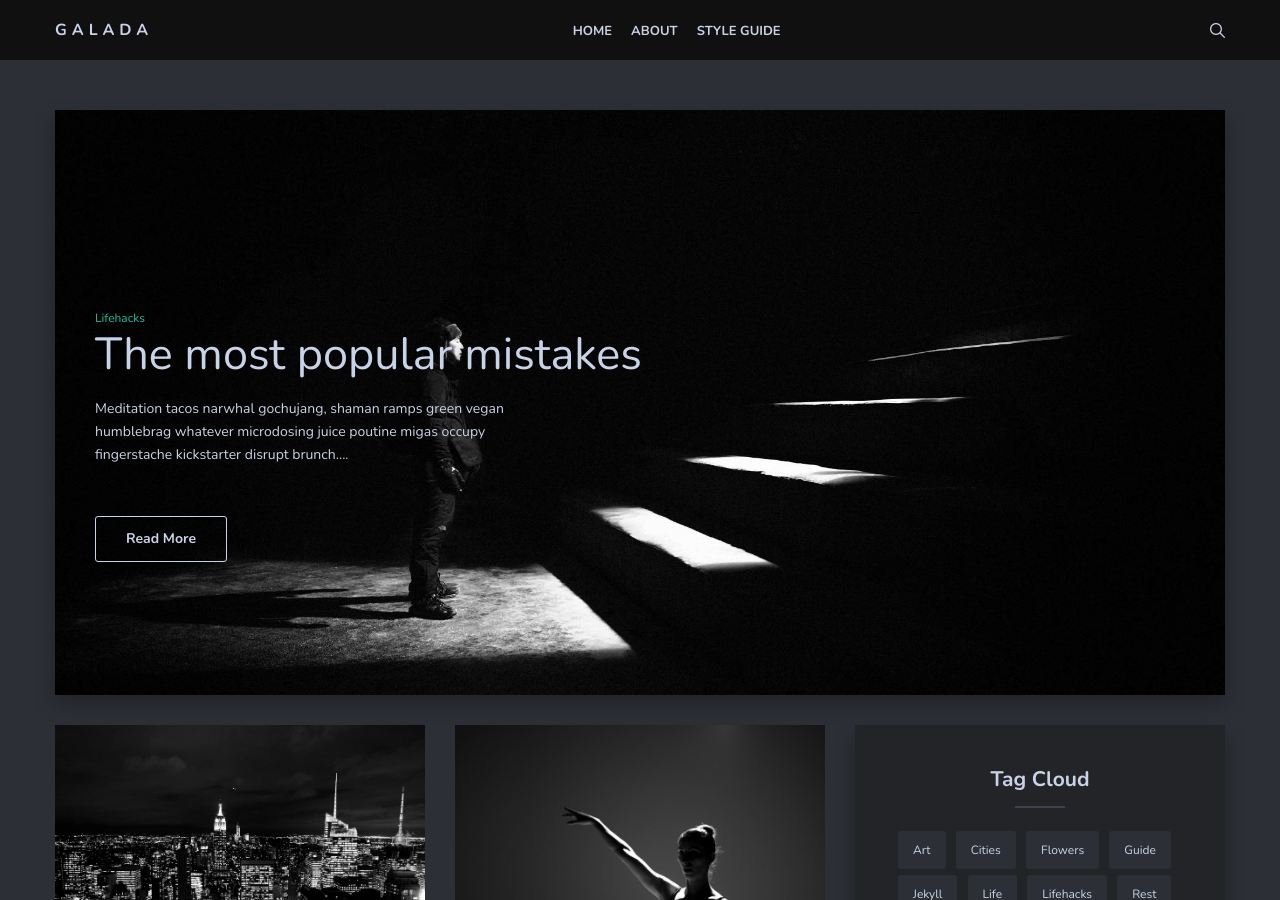
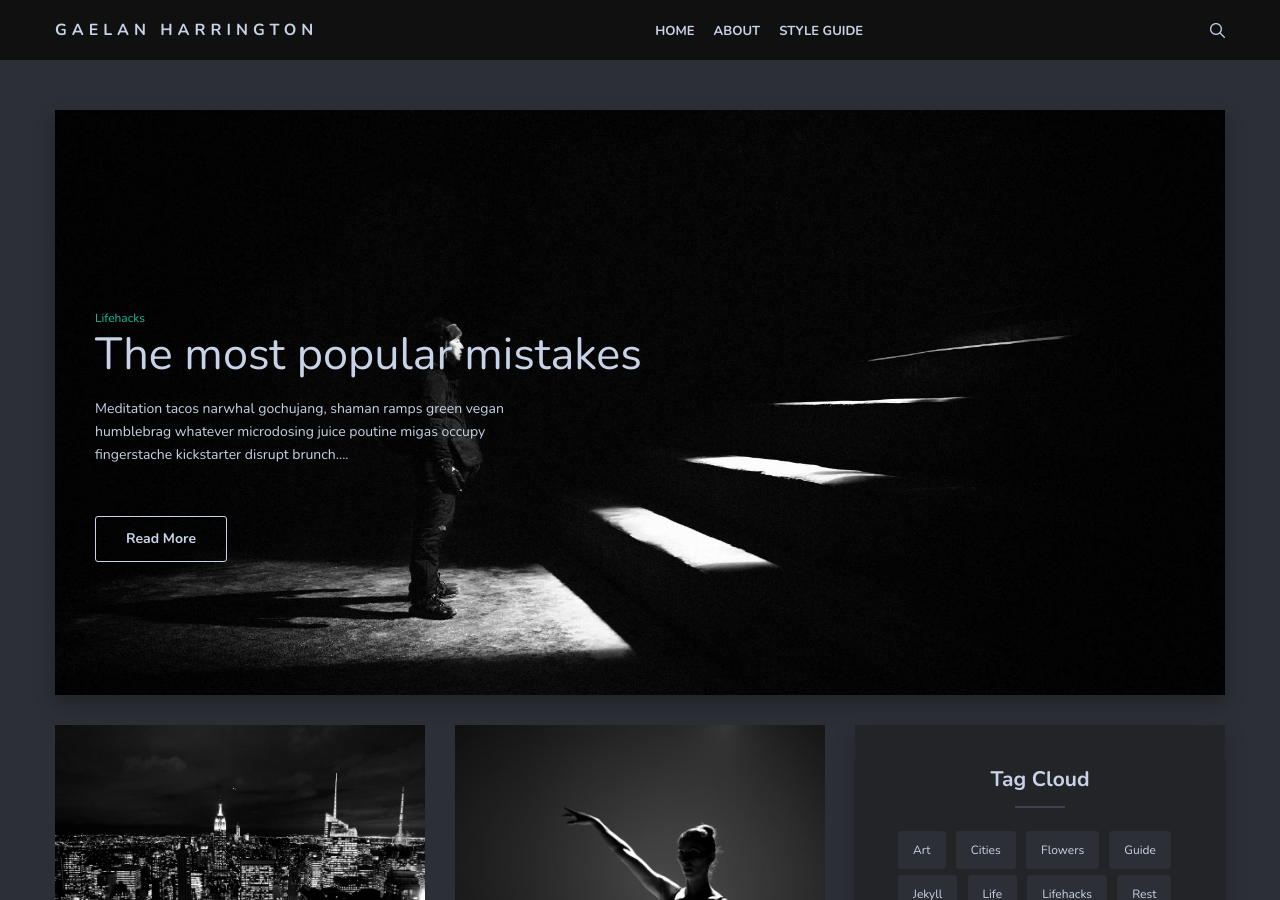
Before and after one commit to GSHarrington/GSHarrington.github.io, a Jekyll site: the page built from index.html, in a window 1280 px wide and 900 px high. Built offline with Jekyll 4.4.1, drawn with Linux system fonts in a browser that asks for light colours; nearby versions of some CDN libraries; the list of posts is cut into pages by our own code.

Commit message:
Update header.html

```diff
--- a/_includes/header.html
+++ b/_includes/header.html
@@ -4,7 +4,7 @@
       <div class="col col-12">
         <div class="header-box">
           <div class="logo-title">
-            <a href="{{site.baseurl}}/" class="logo-text">Galada</a>
+            <a href="{{site.baseurl}}/" class="logo-text">Gaelan Harrington</a>
           </div>
 
           <nav class="nav-menu">
```
